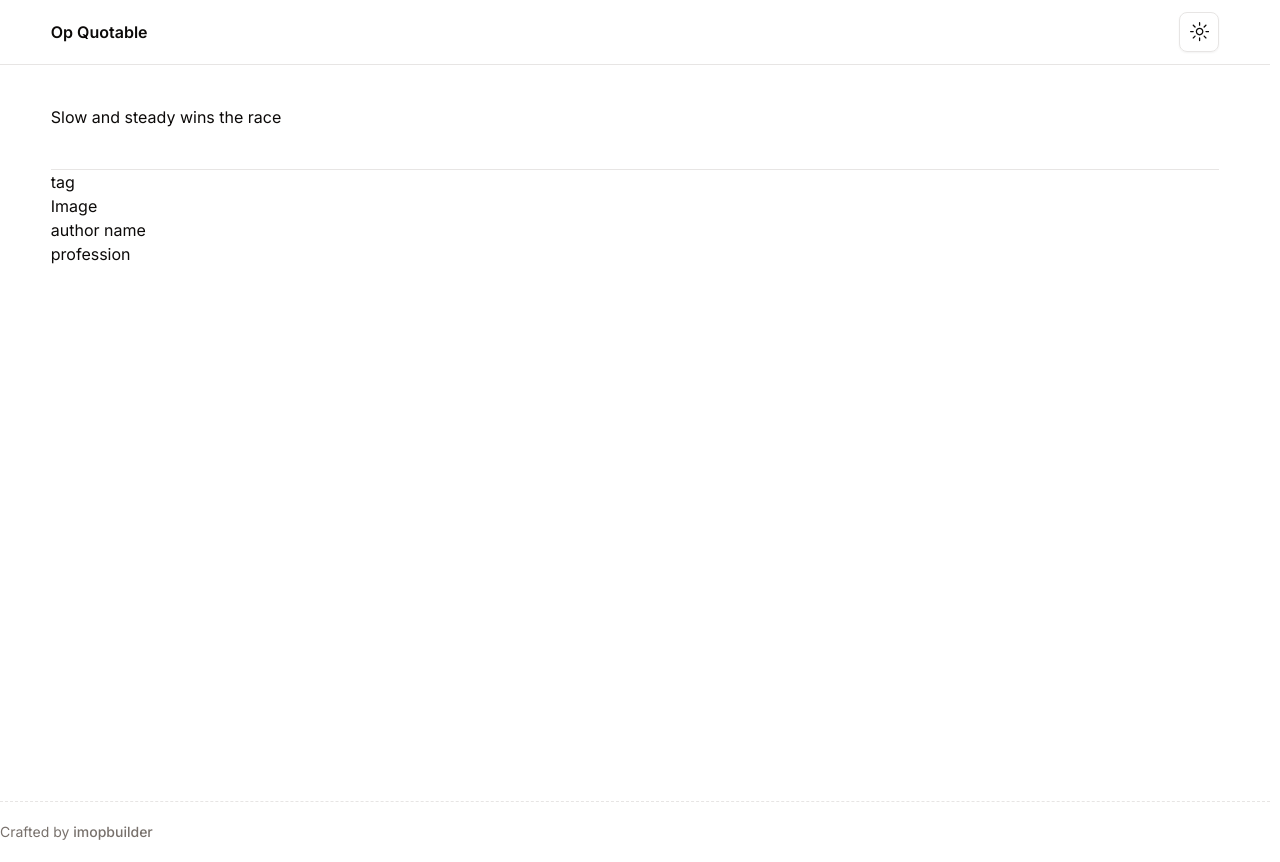
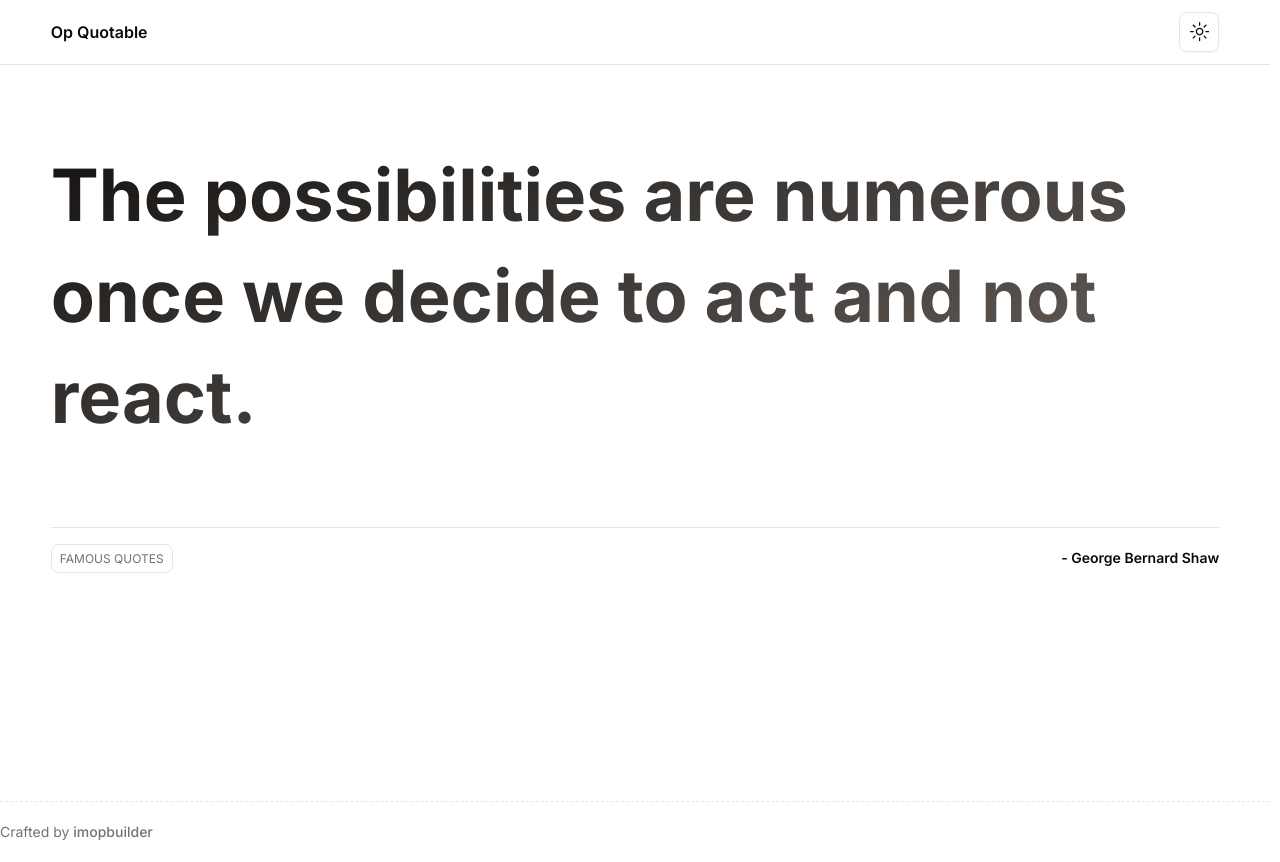
Before and after one commit to imopbuilder/op-quotable, a Next.js app: page / in a window 1280 px wide. Built offline with nearby package versions, Linux system fonts and the light colour scheme.

Commit message:
styles and fix: add styles to the quote component and add attribute to html tag to suppressHydrationWarning

```diff
--- a/src/app/layout.tsx
+++ b/src/app/layout.tsx
@@ -18,7 +18,7 @@ export default function RootLayout({
 	children: React.ReactNode;
 }) {
 	return (
-		<html lang='en'>
+		<html lang='en' suppressHydrationWarning>
 			<body className={inter.className}>
 				<ReduxProvider>
 					<ThemeProvider attribute='class' defaultTheme='system' enableSystem disableTransitionOnChange>
--- a/src/components/pages/home/client.tsx
+++ b/src/components/pages/home/client.tsx
@@ -1,20 +1,25 @@
 'use client';
 
+import { useAppSelector } from '@/client/store';
+
 export function Quote() {
+	const { quote } = useAppSelector((state) => state.quoteSlice);
+	const { content, author, tags } = quote;
+
 	return (
 		<div>
-			<p className='py-10'>Slow and steady wins the race</p>
+			<p className='py-20 text-7xl/[1.4] font-bold bg-gradient-to-br from-foreground to-muted-foreground bg-clip-text text-transparent'>{content}</p>
 			<hr />
-			<div>
-				<p>tag</p>
+			<div className='flex items-center justify-between py-5 text-sm'>
 				<div>
-					<div>
-						<p>Image</p>
-					</div>
-					<div>
-						<p>author name</p>
-						<p>profession</p>
-					</div>
+					{tags.map((tag) => (
+						<span key={tag} className='uppercase text-xs text-muted-foreground border rounded-lg py-1.5 px-2'>
+							{tag}
+						</span>
+					))}
+				</div>
+				<div>
+					<p className='ext-muted-foreground font-semibold'>- {author}</p>
 				</div>
 			</div>
 		</div>
```
